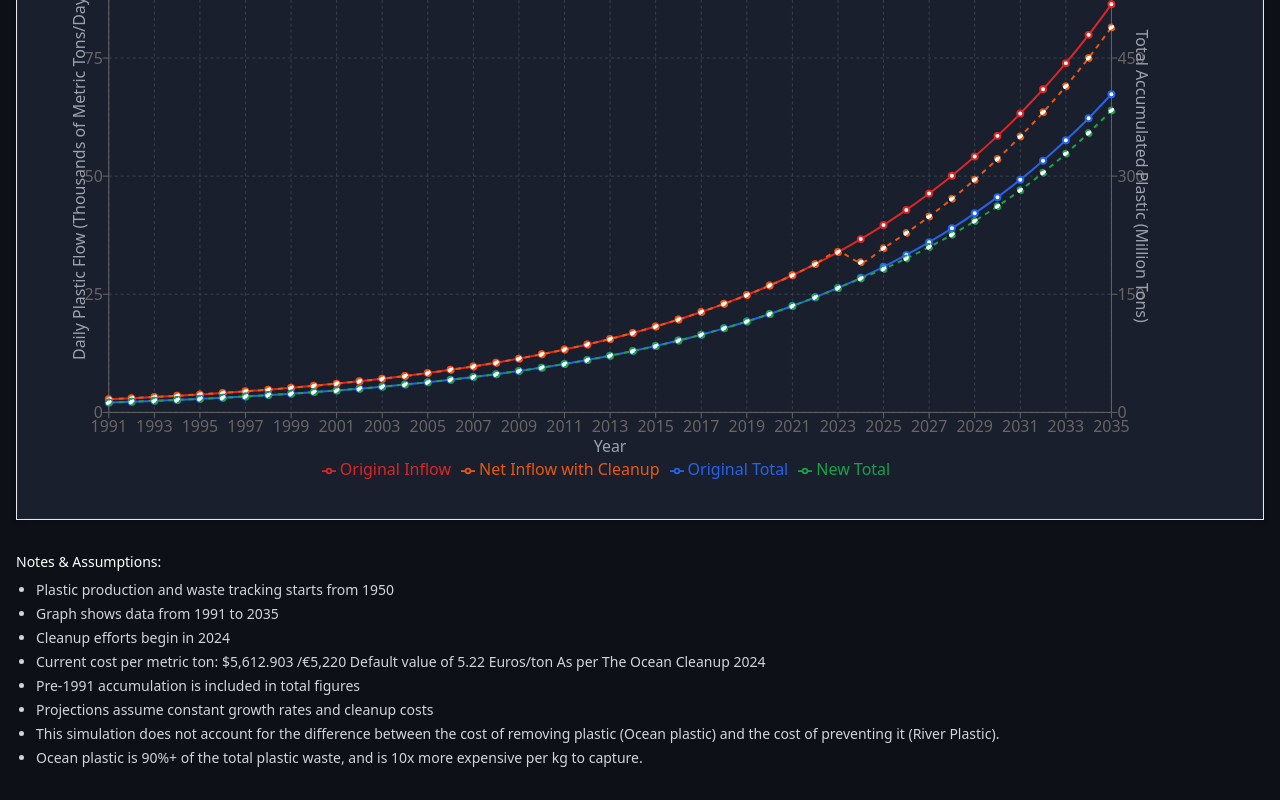
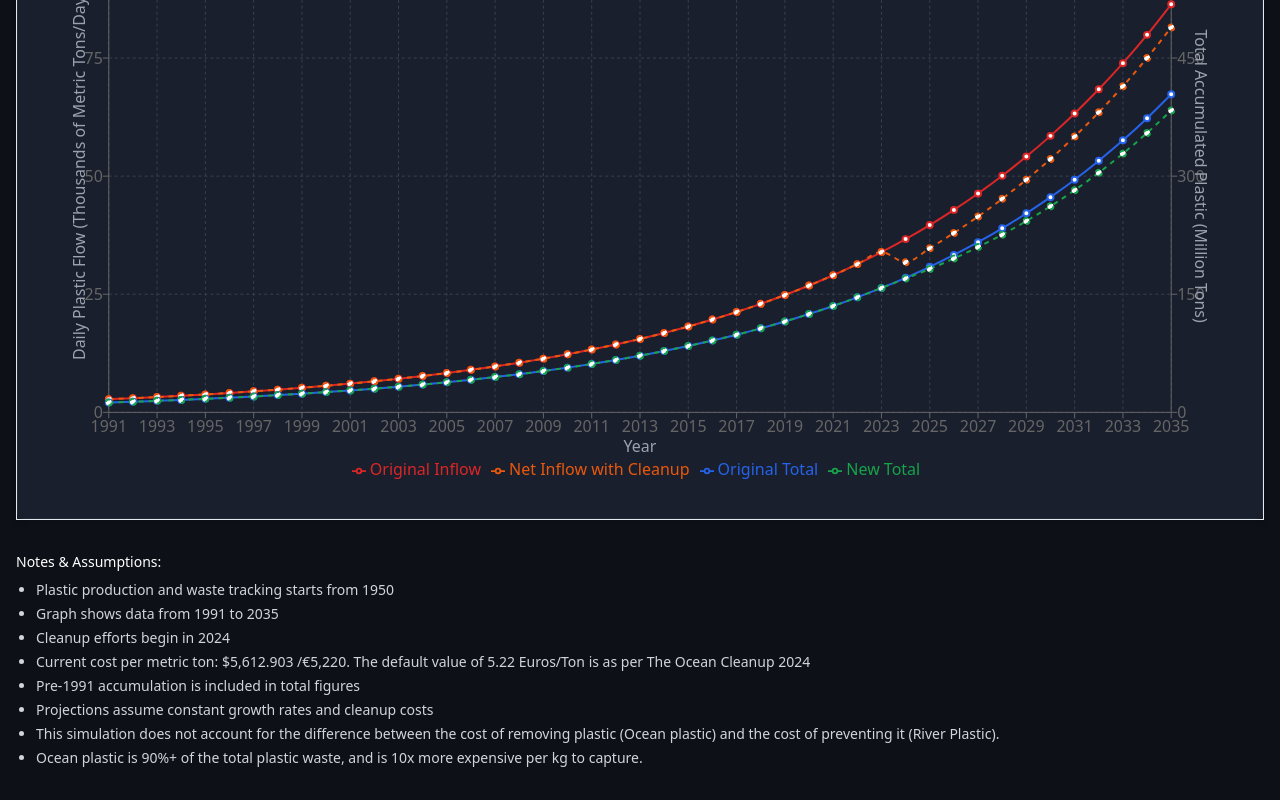
Before and after one commit to subashc2023/ocean-cleanup-simulator, a Next.js app: page / in a window 1280 px wide. Shown: the part 572-1372 px from the top of the page. Built offline with nearby package versions, Linux system fonts and the light colour scheme; no server answers.

Commit message:
Update CleanupSimulator.tsx

```diff
--- a/src/components/CleanupSimulator.tsx
+++ b/src/components/CleanupSimulator.tsx
@@ -464,7 +464,7 @@ const calculateZeroYear = (latestData: DataPoint | undefined): number | null =>
                 data={data}
                 margin={{
                   top: 20,
-                  right: 90,
+                  right: 30,
                   left: 30,
                   bottom: 40
                 }}
@@ -485,7 +485,7 @@ const calculateZeroYear = (latestData: DataPoint | undefined): number | null =>
                     value: 'Daily Plastic Flow (Thousands of Metric Tons/Day)',
                     angle: -90,
                     position: 'outside',
-                    offset: 0,
+                    offset: 30,
                     style: { fill: '#9CA3AF' }
                   }}
                   tickMargin={0}
@@ -582,7 +582,7 @@ const calculateZeroYear = (latestData: DataPoint | undefined): number | null =>
               <span className="text-gray-400">Loading EUR...</span>
             ) : (
               `€${(costPerKg * 1000 * exchangeRate).toLocaleString()}`
-            )} Default value of 5.22 Euros/ton As per The Ocean Cleanup 2024
+            )}. The default value of 5.22 Euros/Ton is as per The Ocean Cleanup 2024
           </li>
           <li>Pre-{startYear} accumulation is included in total figures</li>
           <li>Projections assume constant growth rates and cleanup costs</li>
```
